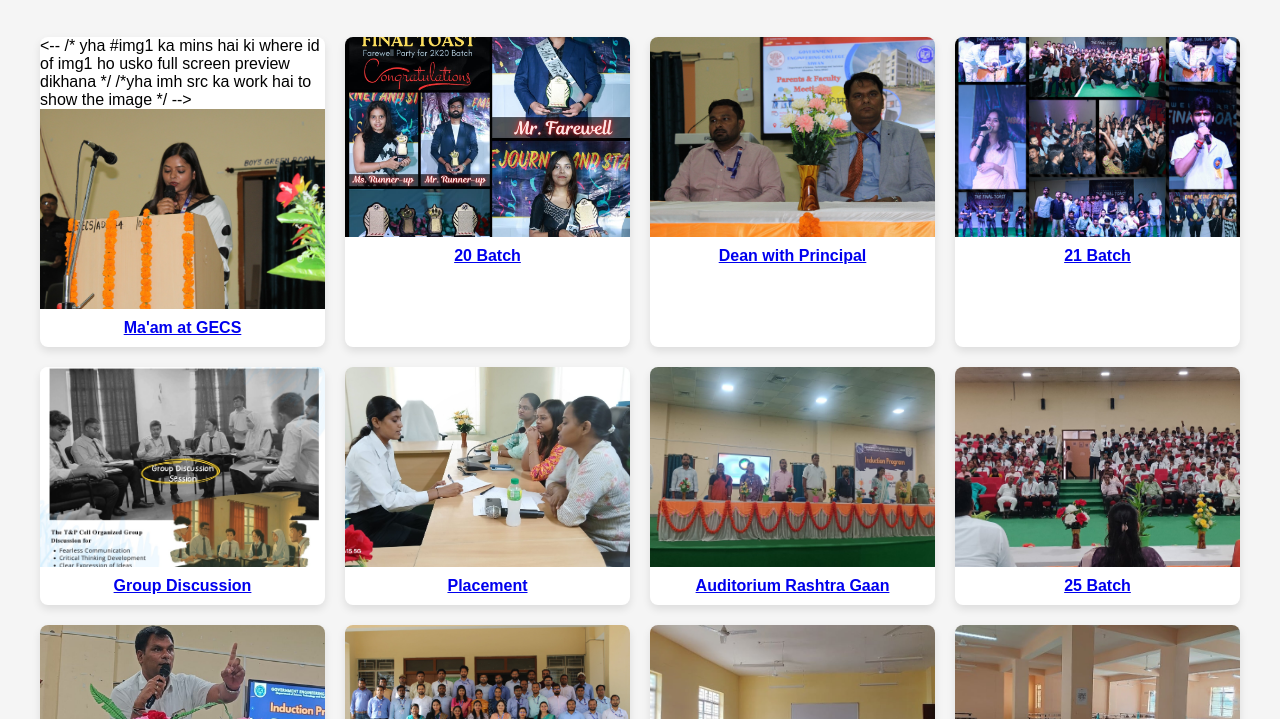
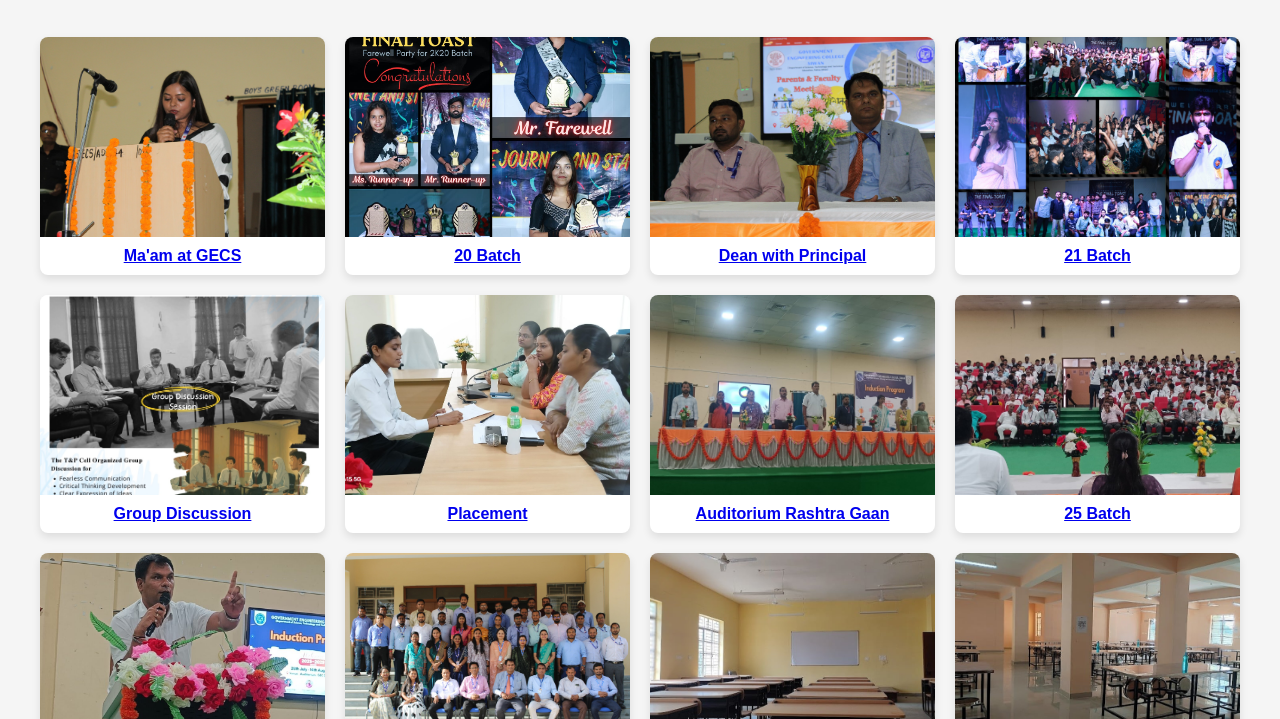
Before and after one commit to kumarohit0379/Campus_Nexus, a plain HTML site: page image.html in a window 1280 px wide. Shown: the part 81-800 px from the top of the page. Drawn offline with Linux system fonts and the light colour scheme.

Commit message:
Update image.html

```diff
--- a/image.html
+++ b/image.html
@@ -119,8 +119,8 @@
 
   <div class="gallery">
     <div class="gallery-item">
-      <-- /* yha #img1 ka mins hai ki where id of img1 ho usko full screen preview dikhana */
-      /*yha imh src ka work hai to show the image */ -->
+   <!--  /* yha #img1 ka mins hai ki where id of img1 ho usko full screen preview
+      dikhana yha imh src ka work hai to show the image  */-->
 
       <a href="#img1"><img src="maam gecs.jpeg" alt=""><div class="caption">Ma'am at GECS</div></a>
     </div>
```
